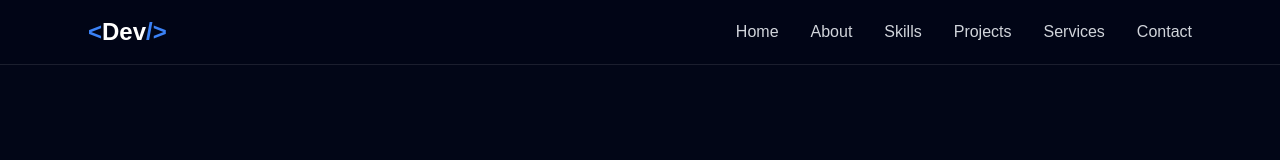
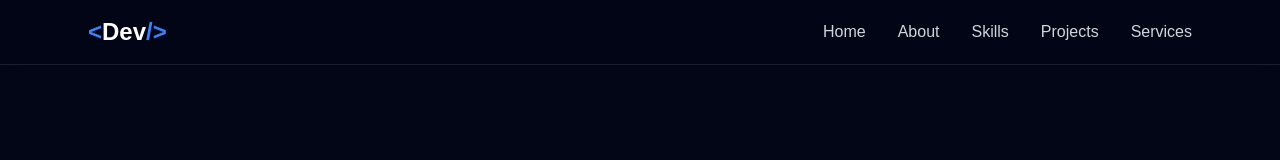
Before and after one commit to badalyan6067-hub/react-portfolio, a React app: page / in a window 1280 px wide. Shown: the top 160 px of the page. Built offline with nearby package versions, Linux system fonts and the light colour scheme; the HTML template or start-up script is replaced by a standard one.

Commit message:
Remove contact from navbar

```diff
--- a/src/components/Navbar.jsx
+++ b/src/components/Navbar.jsx
@@ -10,7 +10,6 @@ function Navbar() {
     { name: "Skills", href: "#skills" },
     { name: "Projects", href: "#projects" },
     { name: "Services", href: "#services" },
-    { name: "Contact", href: "#contact" },
   ];
 
   return (
```
